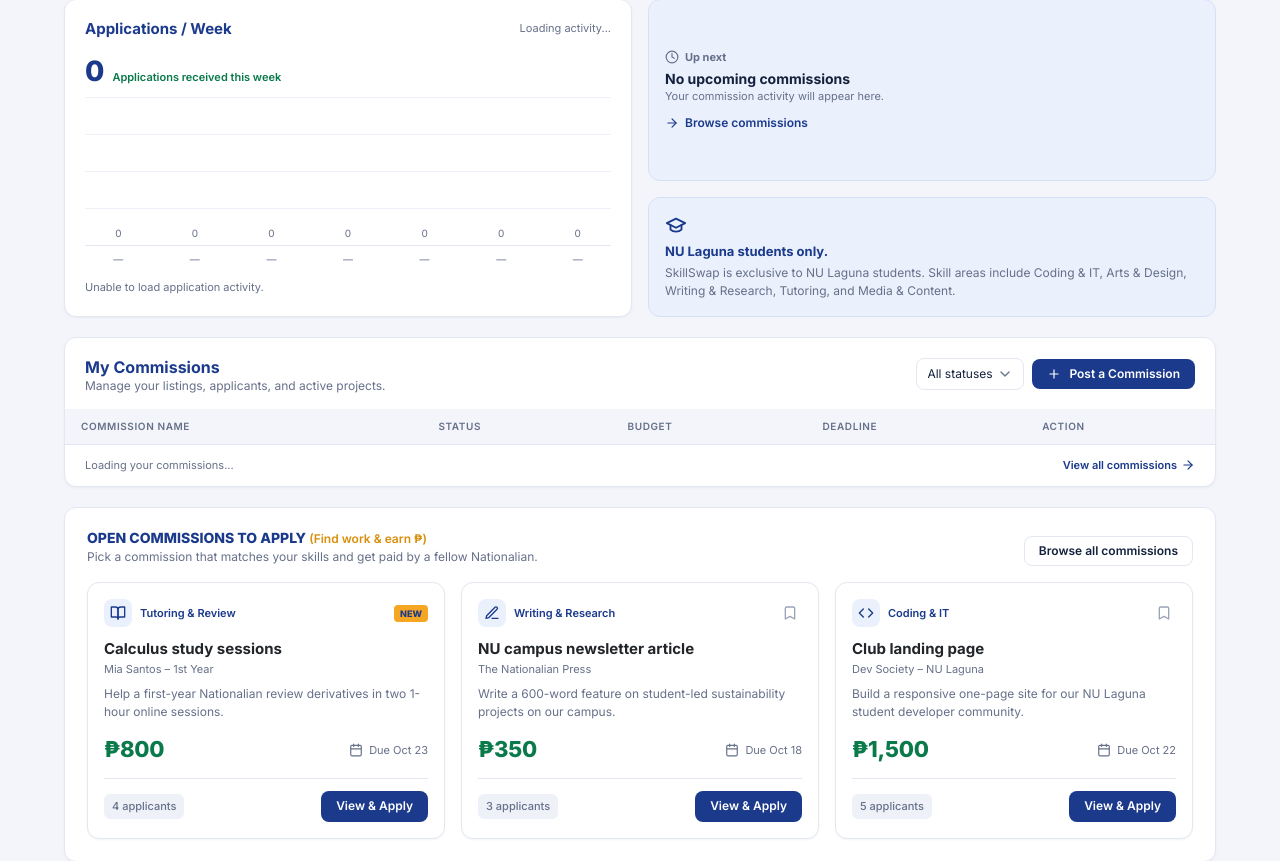
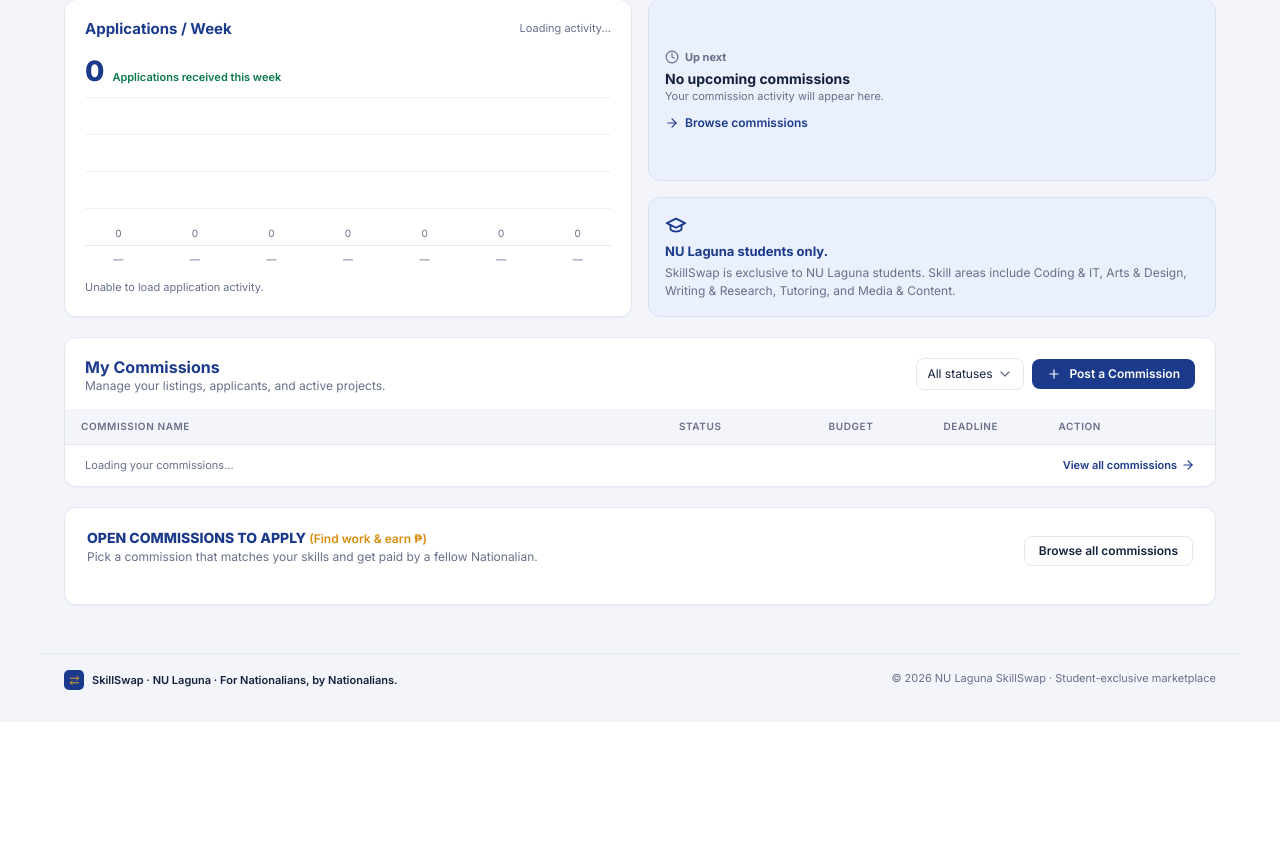
Before and after one commit to JullianaNepomuceno/SkillSwap-A-Student-Freelance-Marketplace, a PHP site: page /dashboard.php in a window 1280 px wide. Shown: the part 562-1423 px from the top of the page. After the commit the page ends 1252 px from the top, so only its background shows below. Run offline with PHP 8.4, Linux system fonts and the light colour scheme; lists and menus that the app fills with data are empty.

Commit message:
Bug fixes

```diff
--- a/app/css/components.css
+++ b/app/css/components.css
@@ -397,12 +397,18 @@ input.input { height: 42px; }
 /* --- DATA TABLES --- */
 .table-wrap { overflow-x: auto; }
 .table-wrap tr[hidden] { display: none; }
-table { width: 100%; min-width: 640px; border-collapse: collapse; }
+table { width: 100%; min-width: 640px; table-layout: fixed; border-collapse: collapse; }
 thead th {
   text-align: left; font-size: 10px; font-weight: 600; letter-spacing: .06em; text-transform: uppercase;
   color: var(--muted); background: var(--surface-alt); padding: 10px 16px; white-space: nowrap;
 }
 tbody td { padding: 12px 16px; border-top: 1px solid var(--line); font-size: 12px; vertical-align: middle; }
+tbody td:first-child { text-align: left; }
+thead th:nth-child(1), tbody td:nth-child(1) { width: 52%; }
+thead th:nth-child(2), tbody td:nth-child(2) { width: 13%; }
+thead th:nth-child(3), tbody td:nth-child(3) { width: 10%; }
+thead th:nth-child(4), tbody td:nth-child(4) { width: 10%; }
+thead th:nth-child(5), tbody td:nth-child(5) { width: 15%; }
 .who { display: flex; align-items: center; gap: 10px; }
 .who strong { display: block; font-size: 13px; }
 .who div span { font-size: 11px; color: var(--muted); }
--- a/app/js/app.js
+++ b/app/js/app.js
@@ -437,7 +437,7 @@ document.addEventListener("DOMContentLoaded", () => {
           checkedCategories.includes(data.category)) &&
         data.budget >= minBudget &&
         data.budget <= maxBudget &&
-        status === "Open"
+        card.dataset.status === status
       );
     });
 
@@ -495,10 +495,14 @@ document.addEventListener("DOMContentLoaded", () => {
         grid.replaceChildren();
         cards = [];
         try {
-          const response = await fetch(`../api/commissions/list.php?_=${Date.now()}`, {
+          const selectedStatus = document.getElementById("status")?.value || "Open";
+          const response = await fetch(
+            `../api/commissions/list.php?status=${encodeURIComponent(selectedStatus)}&_=${Date.now()}`,
+            {
             credentials: "same-origin",
             cache: "no-store",
-          });
+            },
+          );
           const result = await response.json();
           if (!response.ok || !result.success) {
             throw new Error(result.message || "Unable to load commissions.");
@@ -518,6 +522,7 @@ document.addEventListener("DOMContentLoaded", () => {
             card.className = "commission";
             card.dataset.category = commission.category;
             card.dataset.id = commission.id;
+            card.dataset.status = commission.status;
 
             const top = document.createElement("div");
             top.className = "commission__top";
```
Also changed, not shown: api/src/Repositories/MarketplaceRepository.php (+7 -2 lines).
